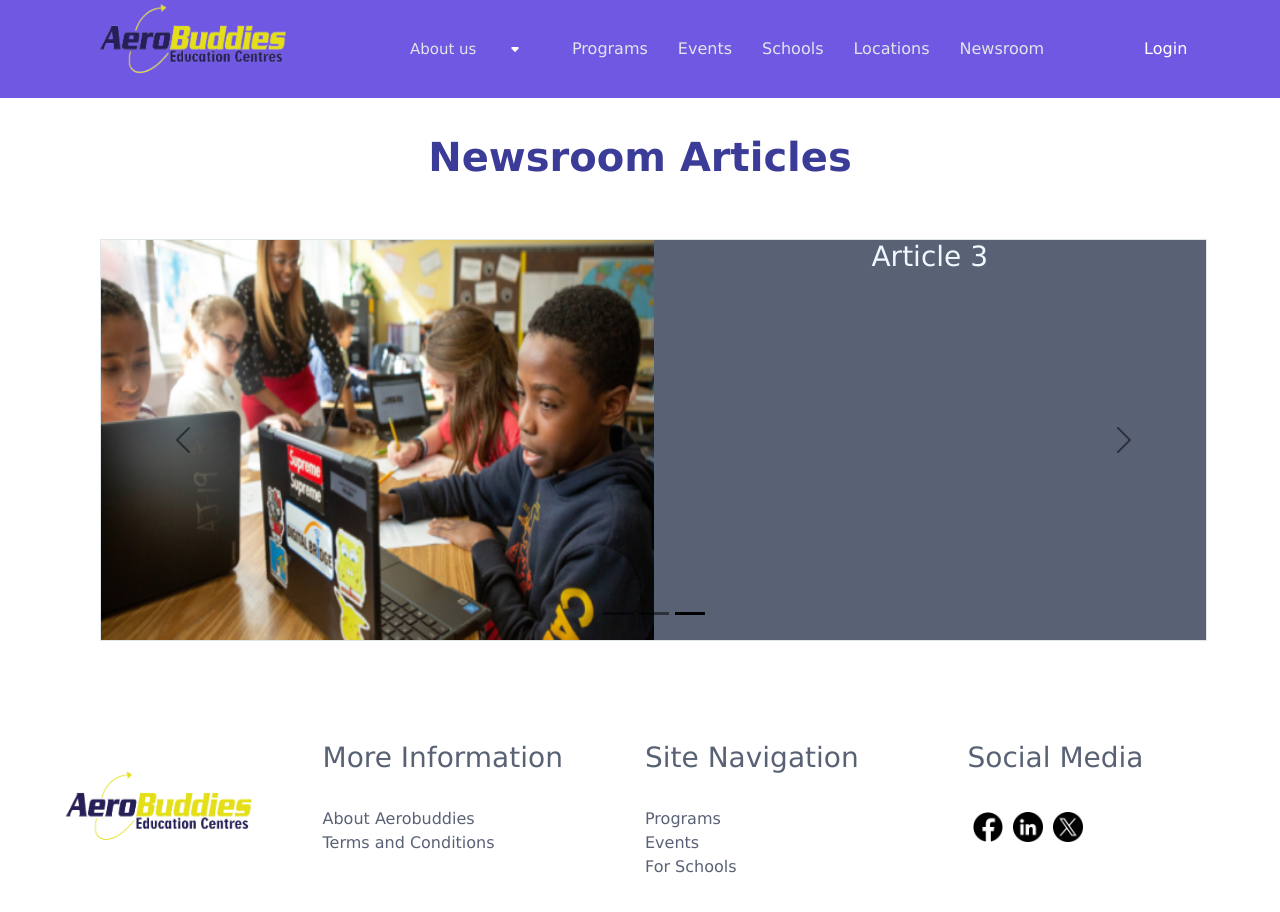
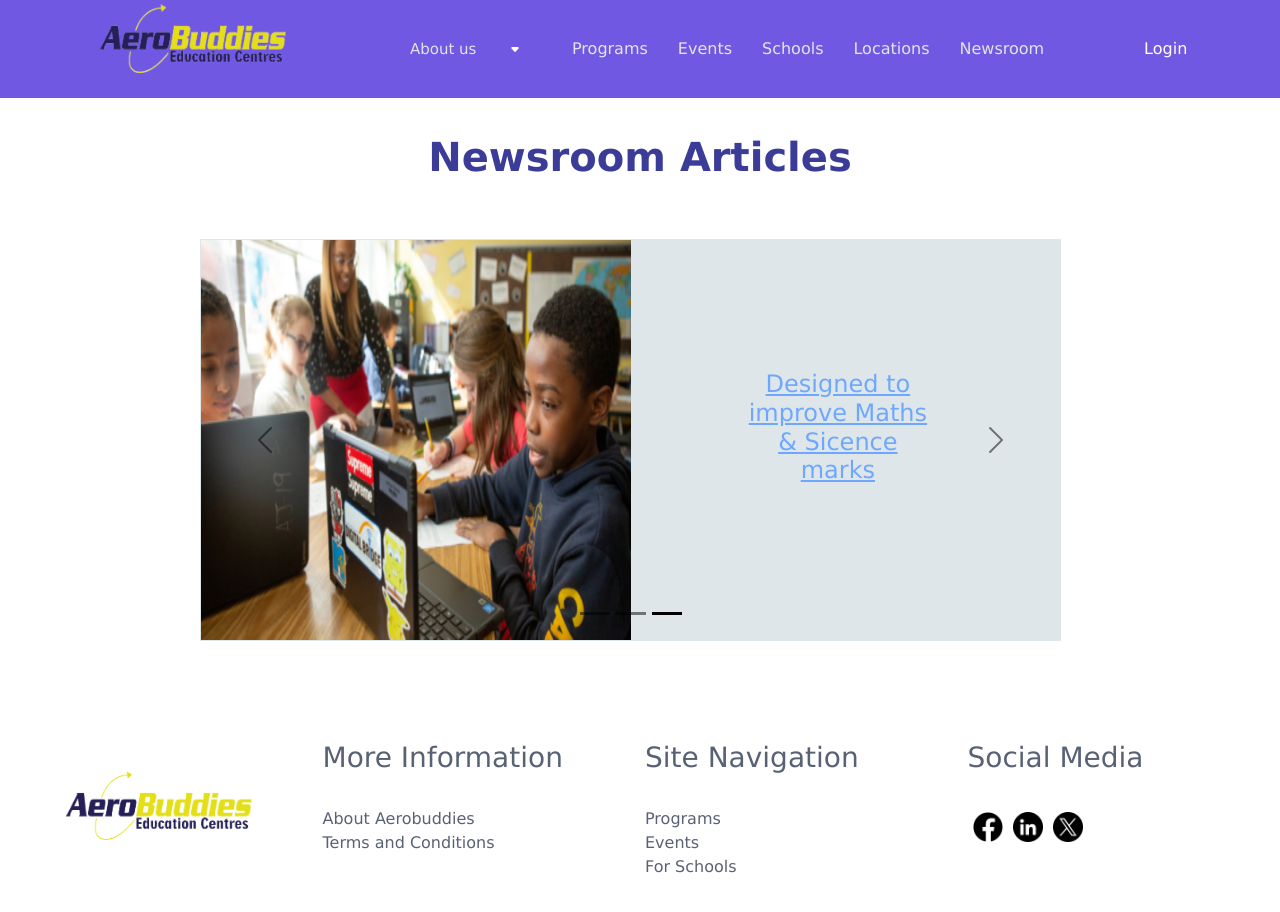
Before and after one commit to Dremas22/Aerobuddies, a Next.js app in the folder aerobuddies-app/: page /newsroom in a window 1280 px wide. Both pictures are taken after a click on the button 689 px from the left and 613 px from the top of the page. Shown: the top 912 px of the page. Built offline with nearby package versions, Linux system fonts and the light colour scheme.

Commit message:
Added newsroom content

```diff
--- a/aerobuddies-app/components/Newsroom/newsroomComponent.js
+++ b/aerobuddies-app/components/Newsroom/newsroomComponent.js
@@ -23,7 +23,7 @@ function NewsroomComp() {
                                 <div className={classes.articleDiv}>
                                     <img
                                         className="d-block w-100"
-                                        src="./images/kidsLearning.png"
+                                        src="./images/article1Image.jpg"
                                         alt="First slide"
                                     />
                                 </div>
@@ -45,14 +45,23 @@ function NewsroomComp() {
 
                             <div className={classes.articlesContainer}>
                                 <div className={classes.articleDiv}>
-                                    <img
+                                    {/* <img
                                         className="d-block w-100"
                                         src="./images/kidsLearning.png"
                                         alt="First slide"
-                                    />
+                                    /> */}
+
+                                    <iframe width="622" height="360" src="https://www.youtube.com/embed/vvHUYGYN9ro" title="This entrepreneur
+                                    is out to change SA’s low maths &amp; science marks" frameborder="0" allow="accelerometer; autoplay;
+                                    clipboard-write; encrypted-media; gyroscope; picture-in-picture; web-share"
+                                    referrerpolicy="strict-origin-when-cross-origin" allowfullscreen>
+                                    </iframe>
+
                                 </div>
                                 <div className={classes.articleDiv}>
-                                    <h3>Article 2</h3>
+                                    <Link href="https://bit.ly/49vIxq6">
+                                        <h4>Change SA’s low maths & science marks</h4>
+                                    </Link>
                                 </div>
                             </div>
 
@@ -74,7 +83,9 @@ function NewsroomComp() {
                                     />
                                 </div>
                                 <div className={classes.articleDiv}>
-                                    <h3>Article 3</h3>
+                                    <Link href="https://bit.ly/3xsRnYm">
+                                        <h4>Designed to improve Maths & Sicence marks</h4>
+                                    </Link>
                                 </div>
                             </div>
 
--- a/aerobuddies-app/components/Newsroom/newsroomComponent.module.css
+++ b/aerobuddies-app/components/Newsroom/newsroomComponent.module.css
@@ -11,6 +11,7 @@
 .newsroomContainer {
     margin: 50px 0 0 50px;
 
+
 }
 
 .newsroom h1 {
@@ -23,14 +24,13 @@
 .contents1 {
     width: 100%;
 
-
 }
 
 .carouselContainer {
-    width: 90%;
+    width: 70%;
     height: auto;
-    background-color: #596275;
-    margin-left: 50px;
+    background-color: #dfe6e9;
+    margin-left: 150px;
     color: aliceblue;
 }
 
@@ -57,12 +57,19 @@
 
 .articleDiv h4 {
     padding: 10px;
-    margin-top: 100px;
+    margin: 120px 0 0 100px;
+    width: 50%
+}
+
+.articleDiv iframe {
+    height: 100%;
+    width: 100%
 }
 
 .contents1 h2 {
     color: #596275;
     margin-top: 35px;
+
 
 }
 
@@ -118,17 +125,29 @@
         color: aliceblue;
     }
 
+    .articleDiv  h4 {
+        margin: 10px 0 0 10px;
+    }
+
     /* .articlesContainer {
         display: flex;
-        flex-direction: column;
+
 
         border: 1px solid #dfe6e9;
 
     } */
 
+    .articleDiv {
+
+        width: 100%;
+        height: 400px;
+        /* border: 1px solid #dfe6e9; */
+
+    }
+
     .itemContainer img {
         height: 150px;
-        /* width: 100px */
+        width: 200px
         /* margin-top: 50px; */
     }
 
--- a/aerobuddies-app/components/about-us/aboutUscomponent.js
+++ b/aerobuddies-app/components/about-us/aboutUscomponent.js
@@ -6,8 +6,10 @@ import Footer from "../footer/footer";
 
 function AboutUs() {
     return (
+        <>
+        <Navbar />
         <div className={classes.aboutUsContainer}>
-            <Navbar />
+
             <div className={classes.aboutUsContents}>
                 <div className={classes.aboutUsContents2}>
                     <h1>Our Story</h1>
@@ -62,6 +64,7 @@ function AboutUs() {
             <Footer />
 
         </div>
+        </>
     )
 }
 
--- a/aerobuddies-app/components/aeroBcomponent/whyAerobuddiesComp.js
+++ b/aerobuddies-app/components/aeroBcomponent/whyAerobuddiesComp.js
@@ -6,8 +6,10 @@ import Link from "next/link";
 
 function WhyAerobuddiesComp() {
     return (
+        <>
+        <Navbar />
         <div className={classes.whyContainer}>
-            <Navbar />
+
 
             <h1>Why Aerobuddies?</h1>
             <div className={classes.symbolsDiv}>
@@ -103,6 +105,7 @@ function WhyAerobuddiesComp() {
 
             <Footer />
         </div>
+        </>
     )
 }
 
--- a/aerobuddies-app/components/aeroBcomponent/whyAerobuddiesComp.module.css
+++ b/aerobuddies-app/components/aeroBcomponent/whyAerobuddiesComp.module.css
@@ -5,6 +5,11 @@
     justify-content: center;
     font-family: 'Lucida Sans', 'Lucida Sans Regular', 'Lucida Grande',
         'Lucida Sans Unicode', Geneva, Verdana, sans-serif
+}
+
+.whyNav {
+    position: fixed;
+    z-index: 1000;
 }
 
 .whyContainer h1 {
--- a/aerobuddies-app/components/navbar/login/login.module.css
+++ b/aerobuddies-app/components/navbar/login/login.module.css
@@ -40,6 +40,7 @@
     width: 600px;
     height: 500px;
     background-color: #fff;
+    border-radius: 5px;
 
 }
 
```
Also changed, not shown: aerobuddies-app/components/navbar/navbar.module.css (+14 -1 lines), aerobuddies-app/public/images/article1Image.jpg (added).
